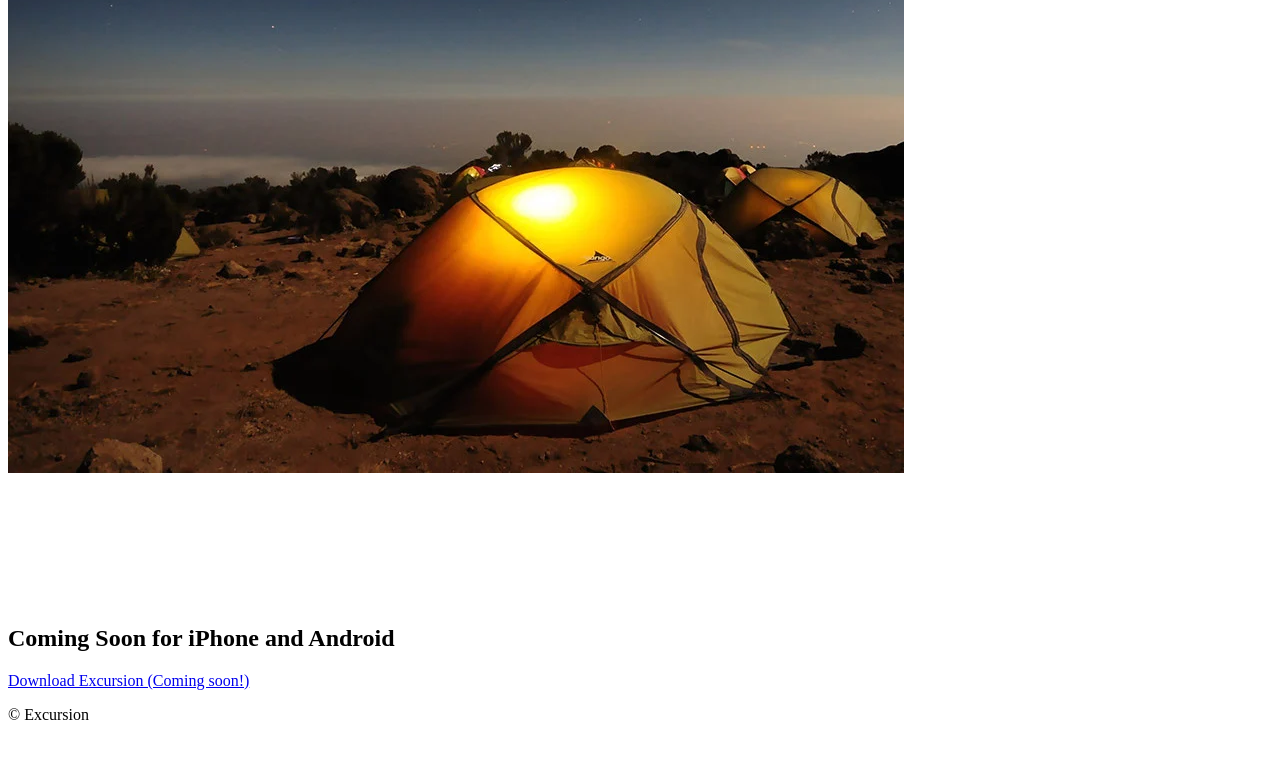
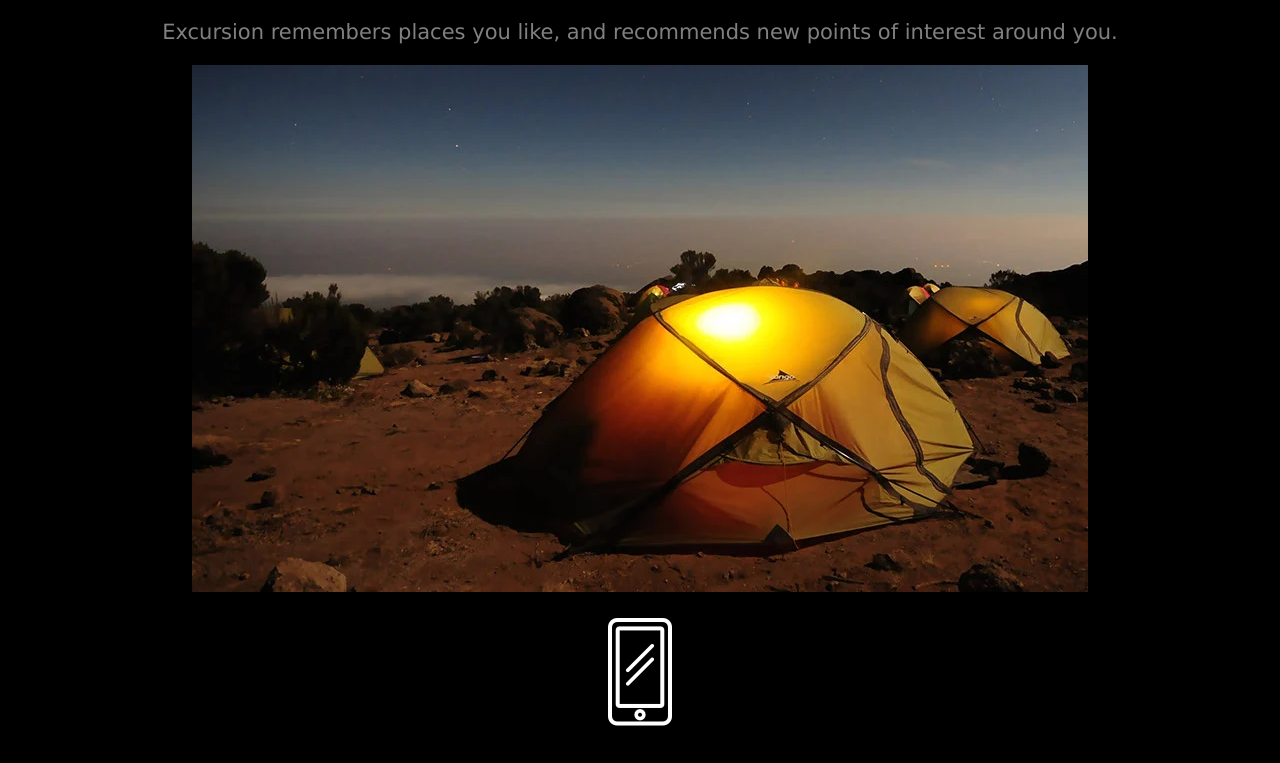
Before and after one commit to catalincosma98/excursion, a plain HTML site: page index.html in a window 1280 px wide. Shown: the part 423-1186 px from the top of the page. Before the commit the page ends 1163 px from the top, so only its background shows below. Drawn offline with Linux system fonts and the light colour scheme.

Commit message:
Final commit for real

```diff
--- a/index.html
+++ b/index.html
@@ -6,7 +6,7 @@
     <meta http-equiv="X-UA-Compatible" content="IE=edge">
     <meta name="viewport" content="width=device-width, initial-scale=1.0">
     <link rel="stylesheet" href="resources/css/style.css">
-    <title>Excursion Mobile App</title>
+    <title>Excursion</title>
 </head>
 
 <body>
--- a/resources/css/style.css
+++ b/resources/css/style.css
@@ -0,0 +1,30 @@
+body {
+    font-family: Verdana, sans-serif;
+    text-align: center;
+    background-color: black;
+    color: white;
+}
+
+.cta {
+    color: Aquamarine;
+    font-size: 16px;
+}
+
+h1 {
+    font-size: 50px;
+    font-weight: normal;
+}
+
+h2 {
+    font-size: 42px;
+    font-weight: 300;
+}
+
+p {
+    color: Gray;
+    font-size: 21px;
+}
+
+.footer {
+    text-align: right;
+}
```
